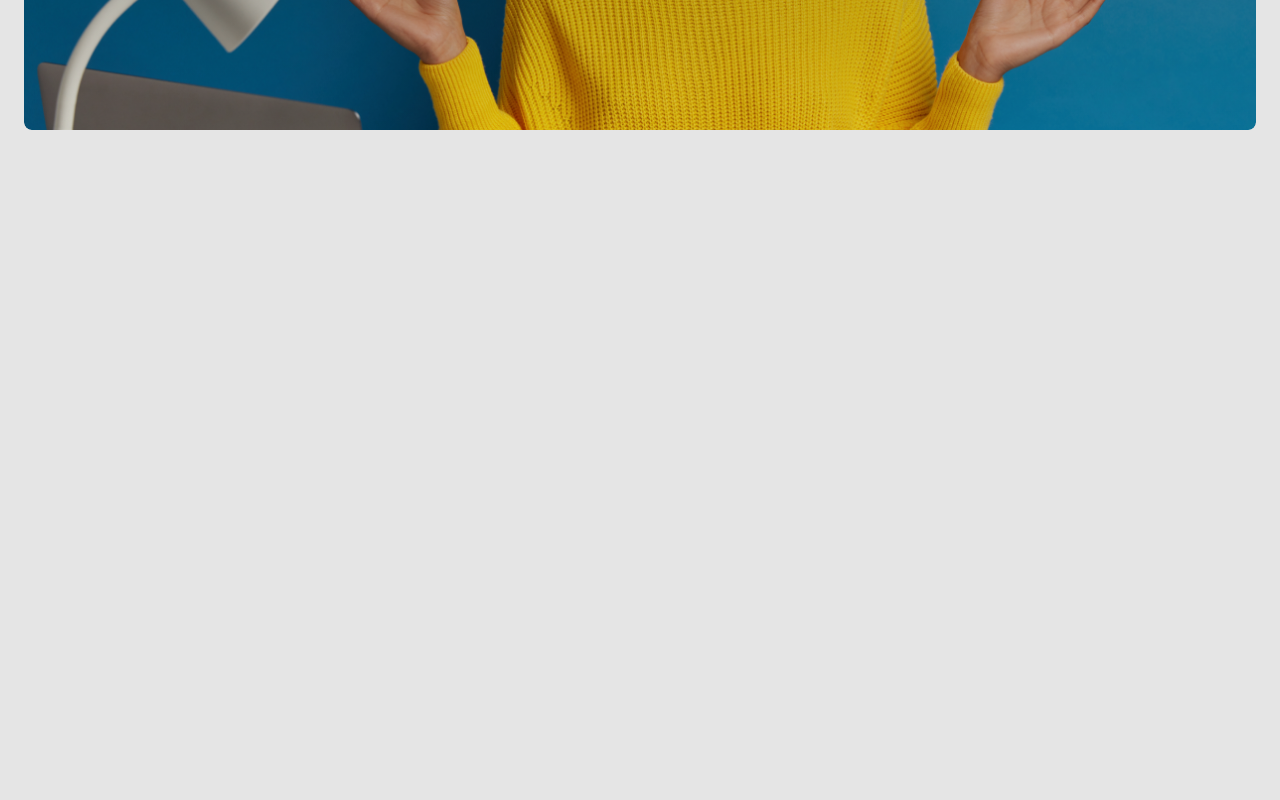
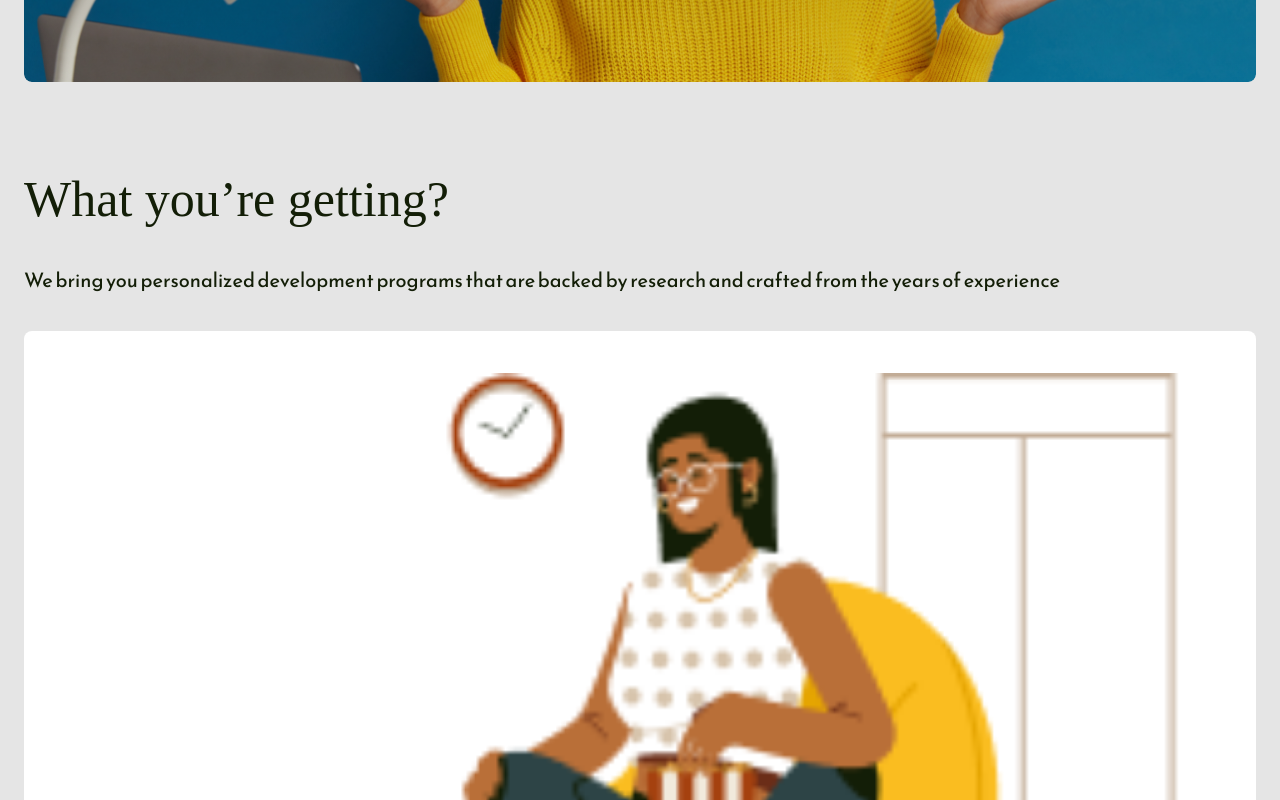
Before and after one commit to Pachciar3/dp-medli, a React (Create React App) app: page / in a window 1280 px wide. Shown: the part 2620-3420 px from the top of the page. Before the commit the page ends 2822 px from the top, so only its background shows below. Built offline with nearby package versions, Linux system fonts and the light colour scheme; a web font is replaced by a local one.

Commit message:
Add Services  section

```diff
--- a/src/App.js
+++ b/src/App.js
@@ -6,6 +6,9 @@ import Header from "./organisms/Header/Header";
 import OurNumbers from "./organisms/OurNumbers/OurNumbers";
 import Section from "./organisms/Sections/Section";
 import SectionWithVideo from "./organisms/Sections/SectionWithVideo";
+import Tiles from "./organisms/Tiles/Tiles";
+import Footer from "./organisms/Footer/Footer";
+import SectionTextContent from "./molecules/SectionTextContent/SectionTextContent";
 
 const appUrl = process.env.REACT_APP_URL;
 
@@ -68,6 +71,27 @@ const sectionWithVideo = {
   src: `${appUrl}/images/video-image.png`,
 };
 
+const services = [
+  {
+    id: 1,
+    image: `${appUrl}/images/service-1.png`,
+    title: "1 FREE chat session",
+    desc: "Start with a free text based chat session online"
+  },
+  {
+    id: 2,
+    image: `${appUrl}/images/service-2.png`,
+    title: "Personal Coach",
+    desc: "A dedicated coach to help you through your journey"
+  },
+  {
+    id: 3,
+    image: `${appUrl}/images/service-3.png`,
+    title: "Text chat session",
+    desc: "An excellent way of preaparing a projects wireframe"
+  }
+];
+
 function App() {
   return (
     <div className="App">
@@ -77,7 +101,15 @@ function App() {
         <OurNumbers ourNumbers={ourNumbers} />
       </Section>
       <SectionWithVideo sectionWithVideo={sectionWithVideo}>xDDD</SectionWithVideo>
-      <Section></Section>
+      <Section>
+        <SectionTextContent
+          header="What you’re getting?"
+          description="We bring you personalized development programs that are backed by research and crafted from the years of experience"
+        />
+        <Tiles data={services} />
+      </Section>
+      <Footer>
+      </Footer>
     </div>
   );
 }
--- /dev/null
+++ b/src/molecules/Tile/Tile.js
@@ -0,0 +1,23 @@
+import React from "react";
+
+import Heading from "../../atoms/Headings/Heading";
+import Description from "../../atoms/Descriptions/Description";
+import Image from "../../atoms/Image/Image";
+import './Tile.scss';
+
+function Tile({ imageUrl, imageAlt, header, description }) {
+  return (
+    <article className="m-tile">
+      <div className="m-tile__image">
+        <Image src={imageUrl} alt={imageAlt} />
+      </div>
+      <div className="m-tile__head">{<Heading size="small" center><h3>{header}</h3></Heading>}</div>
+      <div className="m-tile__desc">
+        <Description size="small" center><p>{description}</p>
+        </Description>
+      </div>
+    </article>
+  );
+}
+
+export default Tile;
--- /dev/null
+++ b/src/molecules/Tile/Tile.scss
@@ -0,0 +1,14 @@
+@import "../../scss/variables.scss";
+
+.m-tile {
+  background-color: #fff;
+  border-radius: $borderRadius;
+  padding: 42px 48px 45px 48px;
+  &__image {
+    margin-bottom: 68px;
+    padding: 0px 2px;
+  }
+  &__desc {
+    padding-top: 16px;
+  }
+}
--- /dev/null
+++ b/src/organisms/Footer/Footer.js
@@ -0,0 +1,13 @@
+import React from "react";
+
+import "./Footer.scss";
+
+function Footer() {
+  return (
+    <footer className="o-footer">
+      ok
+    </footer>
+  );
+}
+
+export default Footer;
--- /dev/null
+++ b/src/organisms/Footer/Footer.scss
@@ -0,0 +1,7 @@
+@import "../../scss/variables.scss";
+
+.o-footer {
+  padding: 64px 24px 24px;
+  position: relative;
+  background-color: $primaryTextColor;
+}
--- /dev/null
+++ b/src/organisms/Tiles/Tiles.js
@@ -0,0 +1,17 @@
+import React from "react";
+
+import "./Tiles.scss";
+import Tile from "../../molecules/Tile/Tile";
+
+function Wrapper({ data }) {
+  const tiles = data.map(({ title, desc, id, image }) => (
+    <Tile key={id} header={title} description={desc} imageUrl={image} imageAlt={title} />)
+  );
+  return (
+    <div className="o-tiles">
+      {tiles}
+    </div>
+  );
+}
+
+export default Wrapper;
--- /dev/null
+++ b/src/organisms/Tiles/Tiles.scss
@@ -0,0 +1,6 @@
+.o-tiles {
+  display: grid;
+  grid-template-columns: 100%;
+  grid-row-gap: 40px;
+  padding: 26px 0px 40px;
+}
--- a/src/reset.css
+++ b/src/reset.css
@@ -47,10 +47,6 @@ img {
   display: block;
 }
 
-article > * + * {
-  margin-top: 1em;
-}
-
 input,
 button,
 textarea,
```
